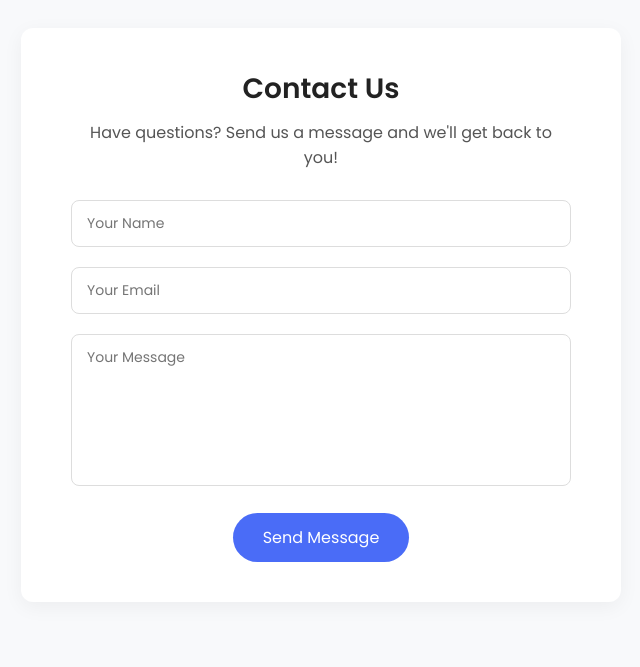
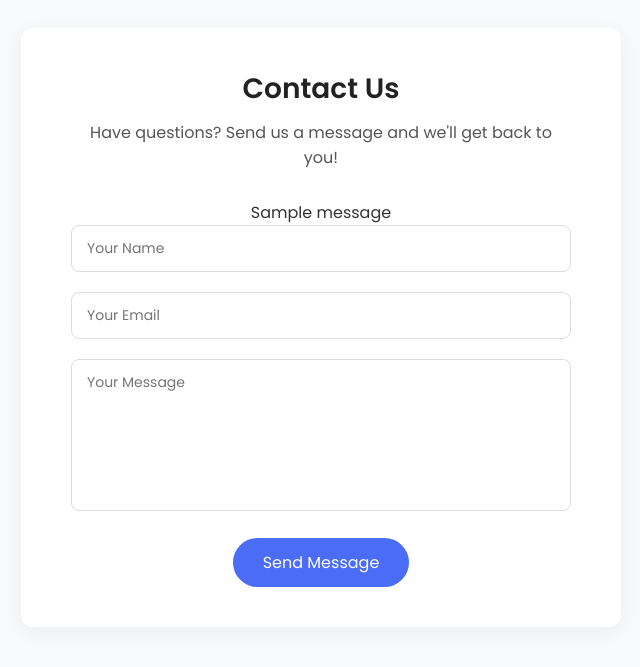
Before and after one commit to SaadRiaz99/Ecommerce, a Django app: page /contact/ in a window 1280 px wide. Shown: the part 135-802 px from the top of the page, without its empty margins (319-959 px from the left). Run offline with Django 5.2, Linux system fonts and the light colour scheme; tables that the repository leaves empty hold one stand-in row (values such as "Sample post"); one stand-in notice (Sample message) is shown.

Commit message:
Add message Cdoe in OCntact and Create Migrations

```diff
--- a/ecommerce/views.py
+++ b/ecommerce/views.py
@@ -18,10 +18,14 @@ def contact(request):
         name = request.POST.get("name")
         email = request.POST.get("email")
         txt_message = request.POST.get("message")
-        contact.object.create(
-            name = name ,
-            email = email ,
-            message = txt_message)
+
+
+        Contact.objects.create(
+            name=name,
+            email=email,
+            message=txt_message
+        )
+
         messages.success(request, "Your message has been sent successfully!")
         return redirect("contact")
 
--- a/template/contact.html
+++ b/template/contact.html
@@ -10,7 +10,11 @@
 
         <h2>Contact Us</h2>
         <p>Have questions? Send us a message and we'll get back to you!</p>
-
+        {% if messages %}
+            {% for message in messages %}
+                <div class="alert alert-success">{{ message }}</div>
+            {% endfor %}
+        {% endif %}
         <form action="#" method="post" class="contact-form">
             {% csrf_token %}
             <input type="text" name="name" placeholder="Your Name" required>
```
